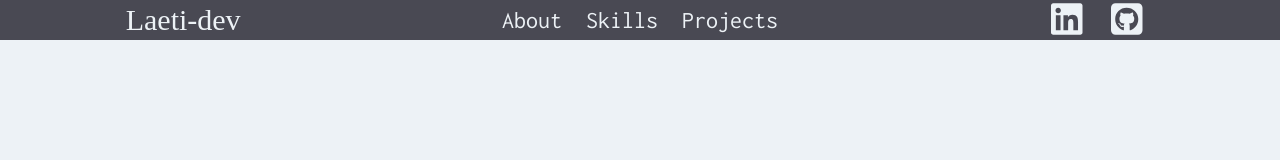
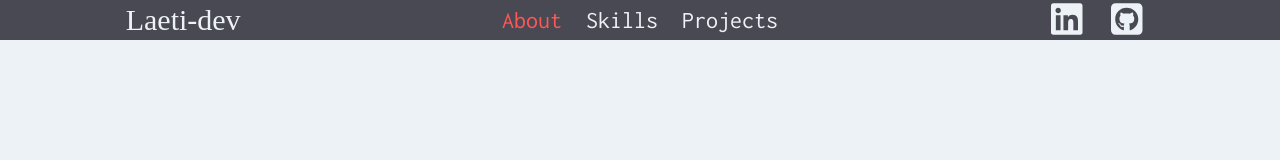
Before and after one commit to Laeti-dev/react-portfolio, a React (Create React App) app: page /about in a window 1280 px wide. Shown: the top 160 px of the page. Built offline with nearby package versions, Linux system fonts and the light colour scheme; a web font is replaced by a local one.

Commit message:
Set active navbar color

```diff
--- a/src/components/Header/index.jsx
+++ b/src/components/Header/index.jsx
@@ -11,12 +11,7 @@ export default function Header() {
   return(
     <Nav>
         <NavLogo>
-          <NavLink to="/"
-                    className="hover:text-active-color font-Madi md:text-3xl sm:text-lg"
-                    // style={({ isActive }) => (
-                    //     {color: isActive ? 'greenyellow' : 'white'
-                    // })}
-                    >
+          <NavLink to="/">
             Laeti-dev
           </NavLink>
         </NavLogo>
@@ -29,7 +24,10 @@ export default function Header() {
               // ["Contact", "/contact"],
             ].map(([title, url]) => (
                 <NavLink to={url}
-                          className="hover:text-active-color sm:text-sm md:text-2xl lg-xl"
+                          // className="hover:text-active-color sm:text-sm md:text-2xl lg-xl"
+                          className={({ isActive }) => (
+                        isActive ? `text-active-color sm:text-sm md:text-2xl lg-xl` : `text-background-color hover:text-active-color sm:text-sm md:text-2xl lg-xl`
+                    )}
                 >
                   {title}
                 </NavLink>
--- a/src/components/Header/styled.tw.js
+++ b/src/components/Header/styled.tw.js
@@ -29,6 +29,11 @@ export const NavLogo = tw.div`
     sm:col-span-2
     sm:justify-self-center
 
+  hover:text-active-color
+    font-Madi
+    md:text-3xl
+    sm:text-lg
+
 `;
 
 export const NavMenu = tw.div`
@@ -44,3 +49,7 @@ export const NavSocial = tw.div`
   sm:col-span-2
 
 `;
+
+export const NavLink = tw.a`
+
+`;
--- a/src/index.jsx
+++ b/src/index.jsx
@@ -25,7 +25,6 @@ const rootElement = document.getElementById('root');
             <Route path='projects' element={<Projects />} />
         </Routes>
         <Footer />
-
     </BrowserRouter>,
     rootElement
 );
```
